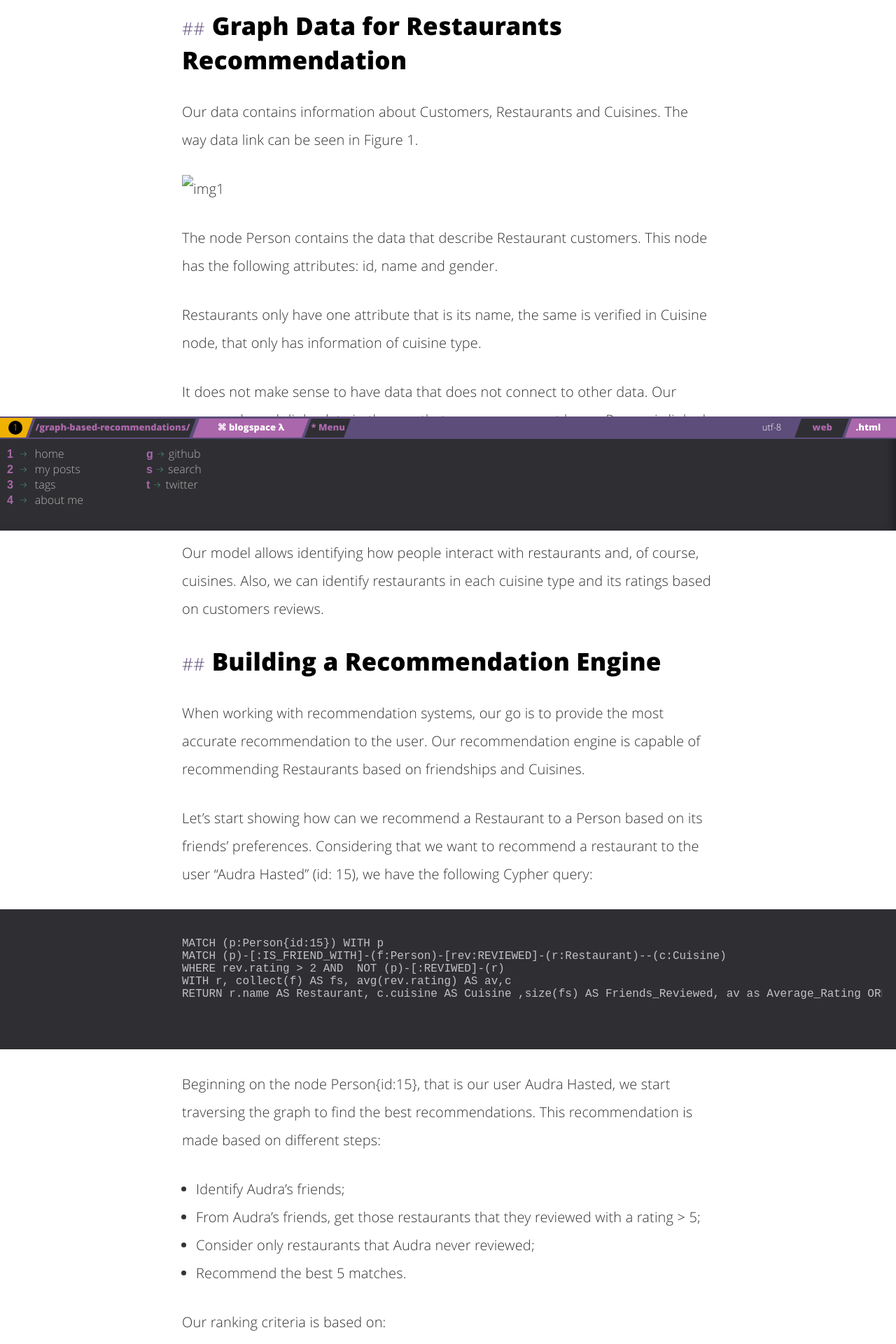
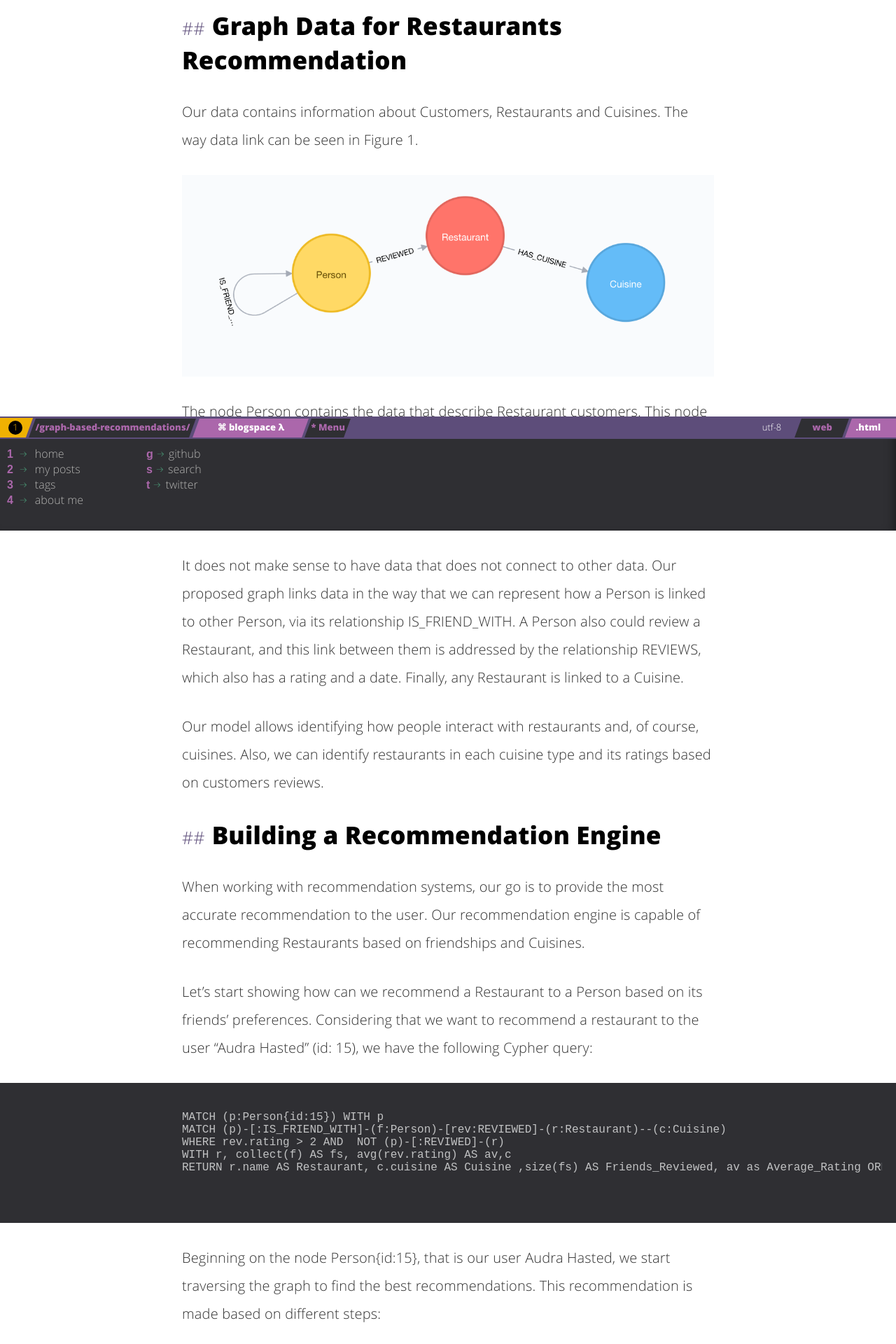
Before and after one commit to coppetti/coppetti.github.io, a Jekyll site: the page built from _posts/2017-14-12-graph-based-recommendations.md, in a window 1280 px wide. Shown: the part 1042-2962 px from the top of the page at 70% size. Built offline with Jekyll 4.4.1, drawn with Linux system fonts in a browser that asks for light colours; comment, search, counter and statistics services are not loaded.

Commit message:
image now?

```diff
--- a/_posts/2017-14-12-graph-based-recommendations.md
+++ b/_posts/2017-14-12-graph-based-recommendations.md
@@ -2,7 +2,7 @@
 layout: post
 title: "Using graphs to recommend restaurants"
 date: 2017-03-28 12:00:00
-image: '/images/meta.png'
+image: '/assets/img/meta.png'
 description: 'about tech'
 tags:
 - graph
@@ -27,7 +27,7 @@ Here, we propose a graph-based approach to solve the challenges in recommendatio
 ## Graph Data for Restaurants Recommendation
 Our data contains information about Customers, Restaurants and Cuisines. The way data link can be seen in Figure 1.
 
-![img1](/images/meta.png)
+![img1](/assets/img/meta.png)
 
 The node Person contains the data that describe Restaurant customers. This node has the following attributes: id, name and gender.
 
@@ -74,7 +74,7 @@ Given the previous scenario we described, we can recommend Audra with the follow
 
 The output graph for this recommendation can be seen in Figure 2.
 
-![img2](/images/reco1.png)
+![img2](/assets/img/reco1.png)
 
 
 The previous approach of recommending restaurants based on user's friends sometimes could not be the best choice. If we want to advise a list of restaurants that match user's cuisine preferences, we need to follow a different solution.
@@ -113,8 +113,8 @@ After performing the previous steps, we can recommend the following restaurants:
 
 The output graphs for Audra's favourite cuisines and top 5  recommendations can be seen in Figures 3 and 4.
 
-![img3](/images/favcuisines.png)
-![img4](/images/reco2.png)
+![img3](/assets/img/favcuisines.png)
+![img4](/assets/img/reco2.png)
 
 ## Final Thoughts
 Here we showed how simple is to create a Graph-Based Recommendation System, but there are much more possibilities on using graphs for recommendations using Geo-Based data, Social Media content, Marketing Campaign outputs, etc.
```
Also changed, not shown: assets/img/favcuisines.png (renamed from _posts/images/favcuisines.png), assets/img/meta.png (renamed from _posts/images/meta.png), assets/img/reco1.png (renamed from _posts/images/reco1.png), assets/img/reco2.png (renamed from _posts/images/reco2.png), assets/img/wishlist.png (renamed from _posts/images/wishlist.png).
